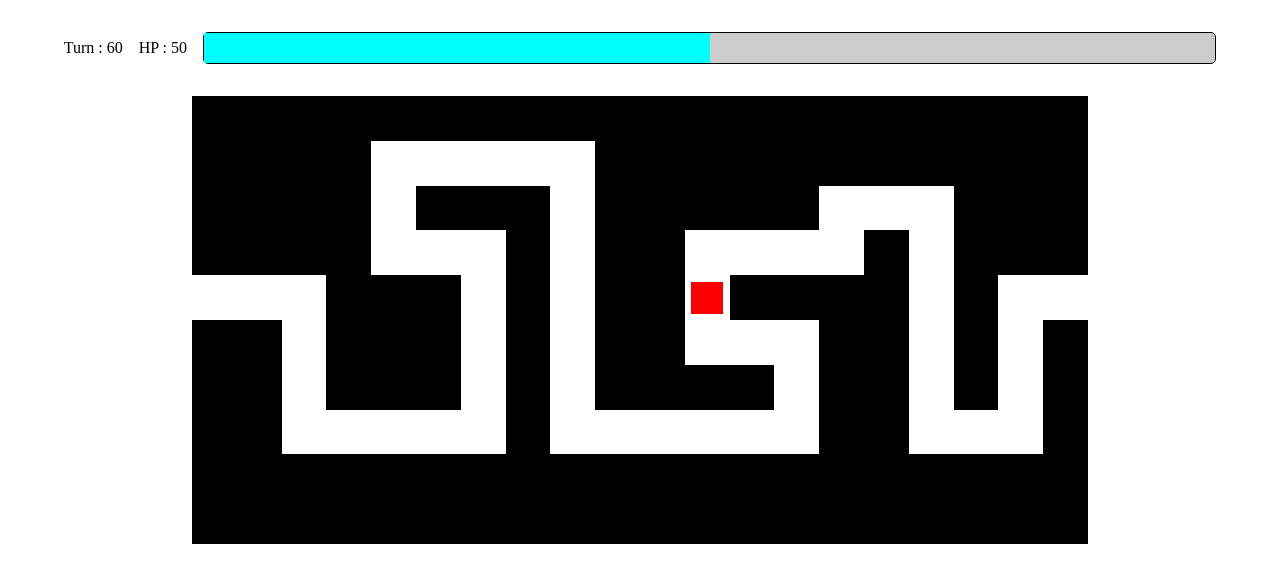
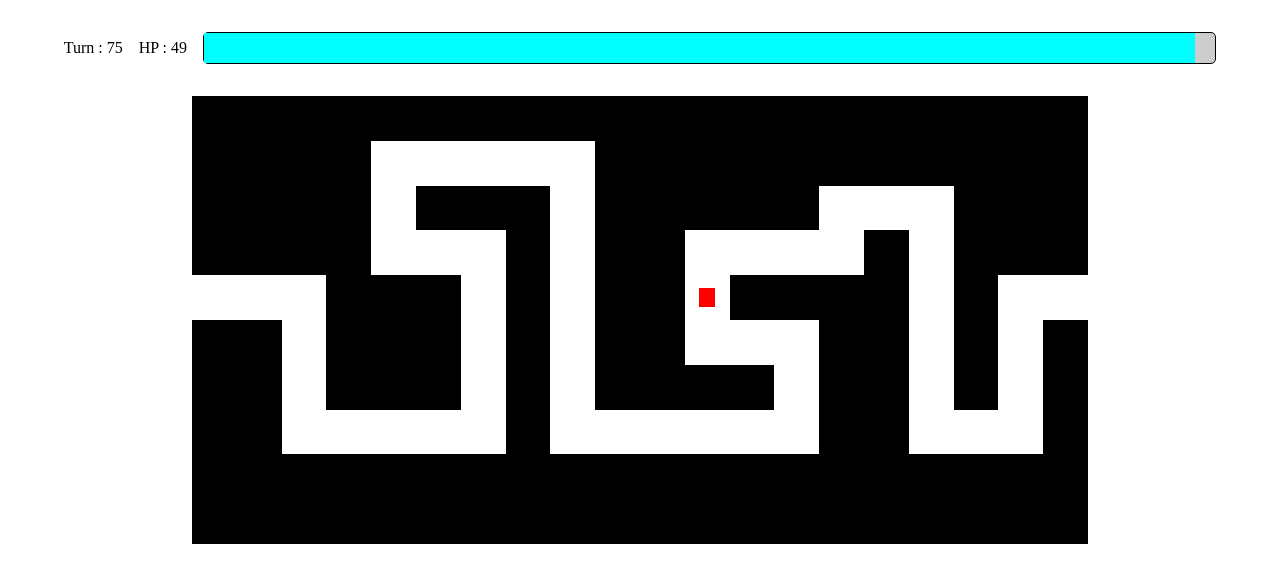
Before and after one commit to Kamiichi/tower, a website with bundled scripts: page index.html in a window 1280 px wide. Built offline with nearby package versions, Linux system fonts and the light colour scheme.

Commit message:
ターン表示, hp表示, ゲームオーバー判定

```diff
--- a/Enemy.js
+++ b/Enemy.js
@@ -12,7 +12,6 @@ class Enemy {
 
   move() {
     let p = this.path[this.turn % this.path.length];
-    console.log(p);
     this.x = p[0] + 1;
     this.y = p[1];
     this.turn += 1;
--- a/index.html
+++ b/index.html
@@ -57,10 +57,10 @@
   </head>
   <body>
     <div class="fbox">
-      <div style="margin-right: 1rem">Turn : 60</div>
-      <span style="margin-right: 1rem">HP : 50</span>
+      <div style="margin-right: 1rem">Turn : <span id="turn"></span></div>
+      <span style="margin-right: 1rem">HP : <span id="hitPoint">50</span></span>
       <div class="hp-bar">
-        <div class="hp" style="width: 50%"></div>
+        <div class="hp" id="hpBar" style="width: 100%"></div>
       </div>
     </div>
     <div style="height: 2rem"></div>
--- a/main.js
+++ b/main.js
@@ -2,4 +2,13 @@ import { initMap, turn } from "./map.js";
 
 initMap();
 
-setInterval(() => turn(), 100, 100);
+const interval = setInterval(
+  function () {
+    const r = turn();
+    if (!r) {
+      clearInterval(interval);
+    }
+  },
+  100,
+  1000
+);
--- a/map.js
+++ b/map.js
@@ -8,6 +8,7 @@ const circleColor = "red";
 const enemylist = [];
 const p = [];
 let turnCount = 0;
+let hitPoint = 50;
 
 function initMap() {
   const cellSize = (window.innerWidth * 0.7) / 20;
@@ -15,7 +16,9 @@ function initMap() {
 
   //search Pathを実行
   let path = searchPath();
-  path.forEach((pp) => {p.push(pp)});
+  path.forEach((pp) => {
+    p.push(pp);
+  });
 
   const gridContainer = document.getElementById("grid");
   for (let i = 0; i < grid.length; i++) {
@@ -42,29 +45,48 @@ function initMap() {
 }
 
 const turn = () => {
-  //if (turnCount % 4 === 0) {
+  // if (turnCount % 4 === 0) {
   if (turnCount === 0) {
     enemylist.push(new Enemy());
   }
 
-  enemylist.forEach((e) => {
+  for (let i = 0; i < enemylist.length; i++) {
+    let e = enemylist[i];
     // 現在位置を取得
     let lastCell = document.getElementById(`cell-${e.y}-${e.x - 1}`);
     // 現在位置を白に戻す
     lastCell.style.backgroundColor = "white";
     // move関数実行
     e.move();
-    console.log("[%d,%d] %s",e.x-1, e.y, p[0]);
+
+    // ダメージ
+    if (e.turn !== 1 && e.x - 1 === p[0][0] && e.y === p[0][1]) {
+      hitPoint -= 1;
+      const hpText = document.getElementById("hitPoint");
+      hpText.textContent = hitPoint;
+      const hpBar = document.getElementById("hpBar");
+      hpBar.style = `width: ${hitPoint * 2}%`;
+      // ゲームオーバー
+      if (hitPoint === 0) {
+        lastCell.style.backgroundColor = "red";
+        return false;
+      }
+    }
 
     // 移動先の色を変更する
     let moveCell = document.getElementById(`cell-${e.y}-${e.x - 1}`);
     moveCell.style.backgroundColor = circleColor;
-    moveCell.style.width = "2rem";
-    moveCell.style.height = "2rem";
-
-  });
+    moveCell.style.width = ` ${1}rem`;
+    moveCell.style.height = ` ${1}rem`;
+    moveCell.style.paddingRight = `${Math.random() - 0.5}rem`;
+    moveCell.style.paddingTop = `${Math.random() - 0.5}rem`;
+  }
 
   turnCount += 1;
+  const turnText = document.getElementById("turn");
+  turnText.textContent = turnCount;
+
+  return true;
 };
 
-export { initMap, turn, grid };
+export { initMap, turn, grid, hitPoint };
```
